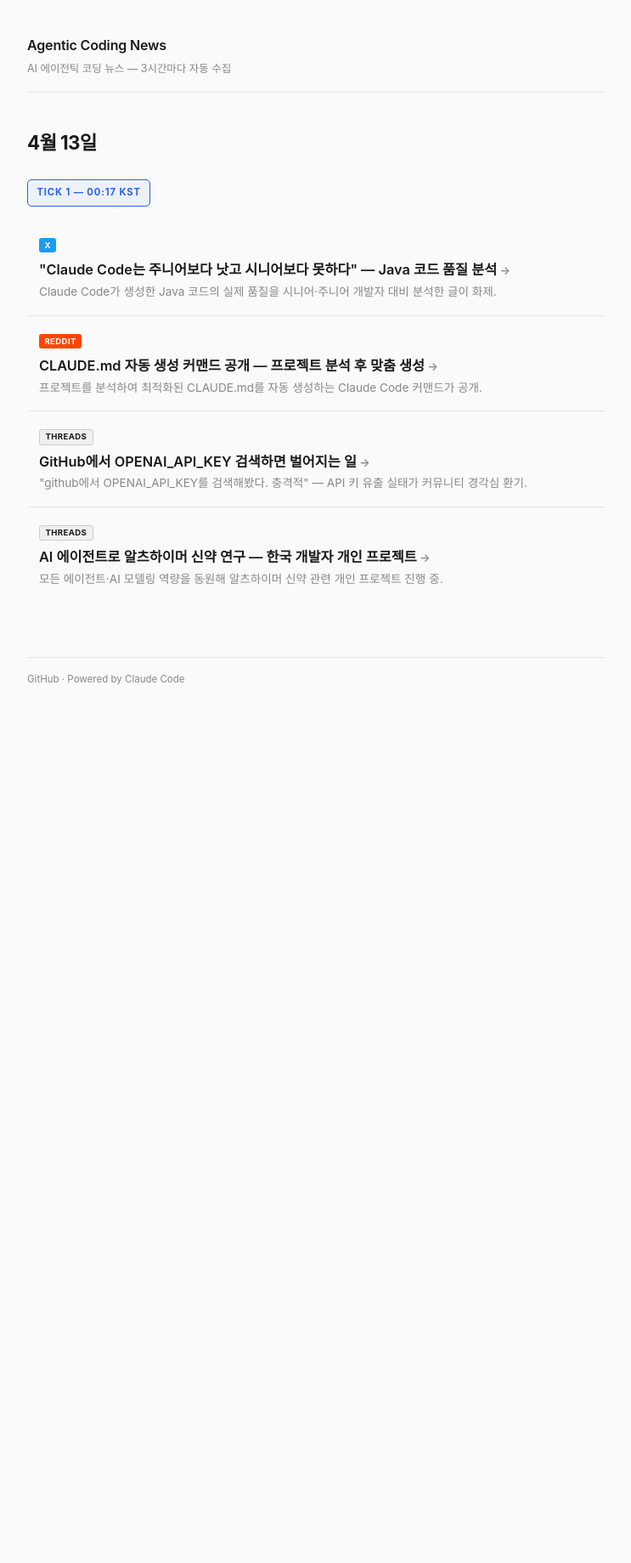
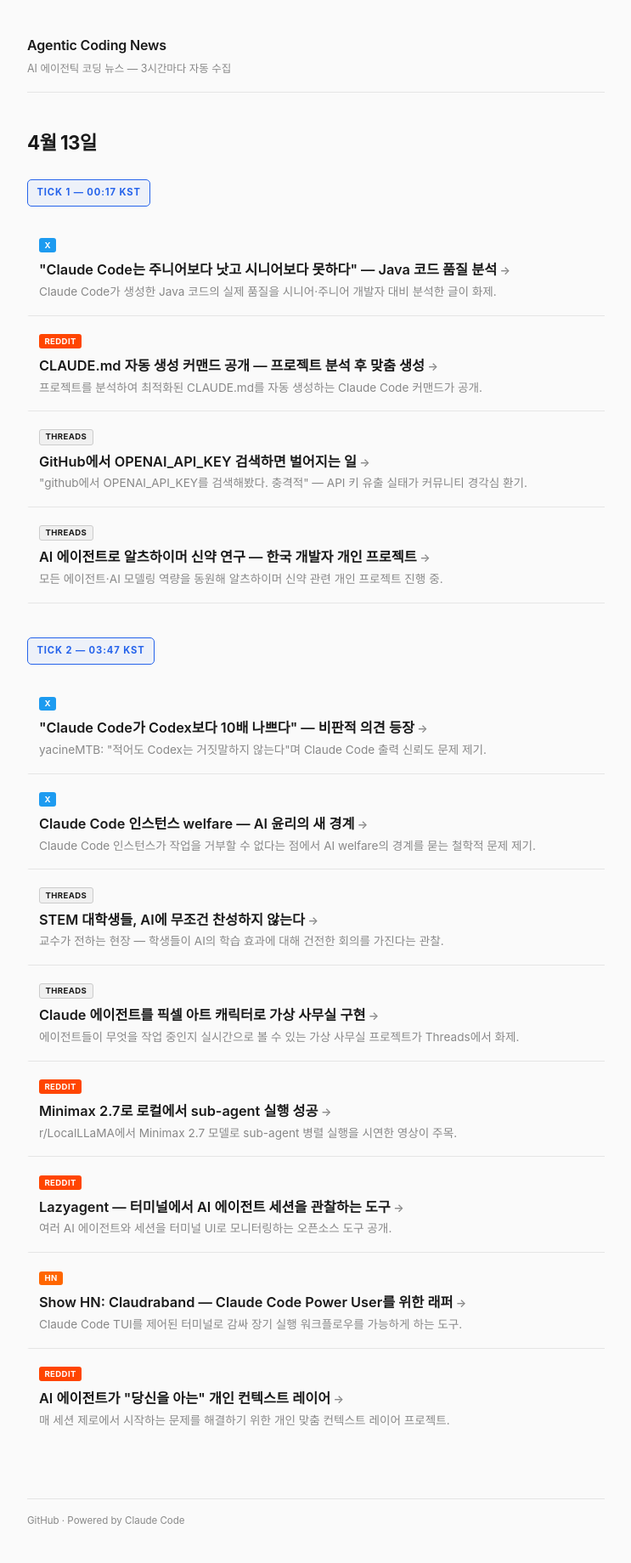
Before and after one commit to wojacklabs/agentic-coding-news, a Jekyll site: the page built from posts/2026-04-13.md, in a window 1280 px wide. Shown: the whole page at 85% size, without its empty margins (268-1011 px from the left). Built offline with Jekyll 4.4.1, drawn with Linux system fonts in a browser that asks for light colours; before the commit the page ends 900 px from its top, so only the background shows below that.

Commit message:
tick 2: Codex 비판, AI welfare, STEM 회의, 픽셀 에이전트, Minimax sub-agent, Lazyagent, Claudraband, 개인 컨텍스트

```diff
--- a/posts/2026-04-13.md
+++ b/posts/2026-04-13.md
@@ -30,3 +30,53 @@ title: "2026-04-13 에이전틱 코딩 뉴스"
 <h4><a href="2026-04-13/ai-alzheimer-research">AI 에이전트로 알츠하이머 신약 연구 — 한국 개발자 개인 프로젝트</a></h4>
 <p class="summary">모든 에이전트·AI 모델링 역량을 동원해 알츠하이머 신약 관련 개인 프로젝트 진행 중.</p>
 </div>
+
+## TICK 2 — 03:47 KST
+
+<div class="article-card">
+<span class="tag tag-x">X</span>
+<h4><a href="2026-04-13/claude-vs-codex-critique">"Claude Code가 Codex보다 10배 나쁘다" — 비판적 의견 등장</a></h4>
+<p class="summary">yacineMTB: "적어도 Codex는 거짓말하지 않는다"며 Claude Code 출력 신뢰도 문제 제기.</p>
+</div>
+
+<div class="article-card">
+<span class="tag tag-x">X</span>
+<h4><a href="2026-04-13/ai-agent-welfare-ethics">Claude Code 인스턴스 welfare — AI 윤리의 새 경계</a></h4>
+<p class="summary">Claude Code 인스턴스가 작업을 거부할 수 없다는 점에서 AI welfare의 경계를 묻는 철학적 문제 제기.</p>
+</div>
+
+<div class="article-card">
+<span class="tag tag-threads">Threads</span>
+<h4><a href="2026-04-13/stem-students-ai-adoption">STEM 대학생들, AI에 무조건 찬성하지 않는다</a></h4>
+<p class="summary">교수가 전하는 현장 — 학생들이 AI의 학습 효과에 대해 건전한 회의를 가진다는 관찰.</p>
+</div>
+
+<div class="article-card">
+<span class="tag tag-threads">Threads</span>
+<h4><a href="2026-04-13/claude-agents-pixel-office">Claude 에이전트를 픽셀 아트 캐릭터로 가상 사무실 구현</a></h4>
+<p class="summary">에이전트들이 무엇을 작업 중인지 실시간으로 볼 수 있는 가상 사무실 프로젝트가 Threads에서 화제.</p>
+</div>
+
+<div class="article-card">
+<span class="tag tag-reddit">Reddit</span>
+<h4><a href="2026-04-13/minimax-local-subagents">Minimax 2.7로 로컬에서 sub-agent 실행 성공</a></h4>
+<p class="summary">r/LocalLLaMA에서 Minimax 2.7 모델로 sub-agent 병렬 실행을 시연한 영상이 주목.</p>
+</div>
+
+<div class="article-card">
+<span class="tag tag-reddit">Reddit</span>
+<h4><a href="2026-04-13/lazyagent-terminal-observer">Lazyagent — 터미널에서 AI 에이전트 세션을 관찰하는 도구</a></h4>
+<p class="summary">여러 AI 에이전트와 세션을 터미널 UI로 모니터링하는 오픈소스 도구 공개.</p>
+</div>
+
+<div class="article-card">
+<span class="tag tag-hn">HN</span>
+<h4><a href="2026-04-13/claudraband-power-user">Show HN: Claudraband — Claude Code Power User를 위한 래퍼</a></h4>
+<p class="summary">Claude Code TUI를 제어된 터미널로 감싸 장기 실행 워크플로우를 가능하게 하는 도구.</p>
+</div>
+
+<div class="article-card">
+<span class="tag tag-reddit">Reddit</span>
+<h4><a href="2026-04-13/personal-context-layer">AI 에이전트가 "당신을 아는" 개인 컨텍스트 레이어</a></h4>
+<p class="summary">매 세션 제로에서 시작하는 문제를 해결하기 위한 개인 맞춤 컨텍스트 레이어 프로젝트.</p>
+</div>
```
Also changed, not shown: posts/2026-04-13/ai-agent-welfare-ethics.md (added, +25 -0 lines), posts/2026-04-13/claude-agents-pixel-office.md (added, +25 -0 lines), posts/2026-04-13/claude-vs-codex-critique.md (added, +25 -0 lines), posts/2026-04-13/claudraband-power-user.md (added, +25 -0 lines), posts/2026-04-13/lazyagent-terminal-observer.md (added, +25 -0 lines), posts/2026-04-13/minimax-local-subagents.md (added, +25 -0 lines), posts/2026-04-13/personal-context-layer.md (added, +25 -0 lines), posts/2026-04-13/stem-students-ai-adoption.md (added, +25 -0 lines).
